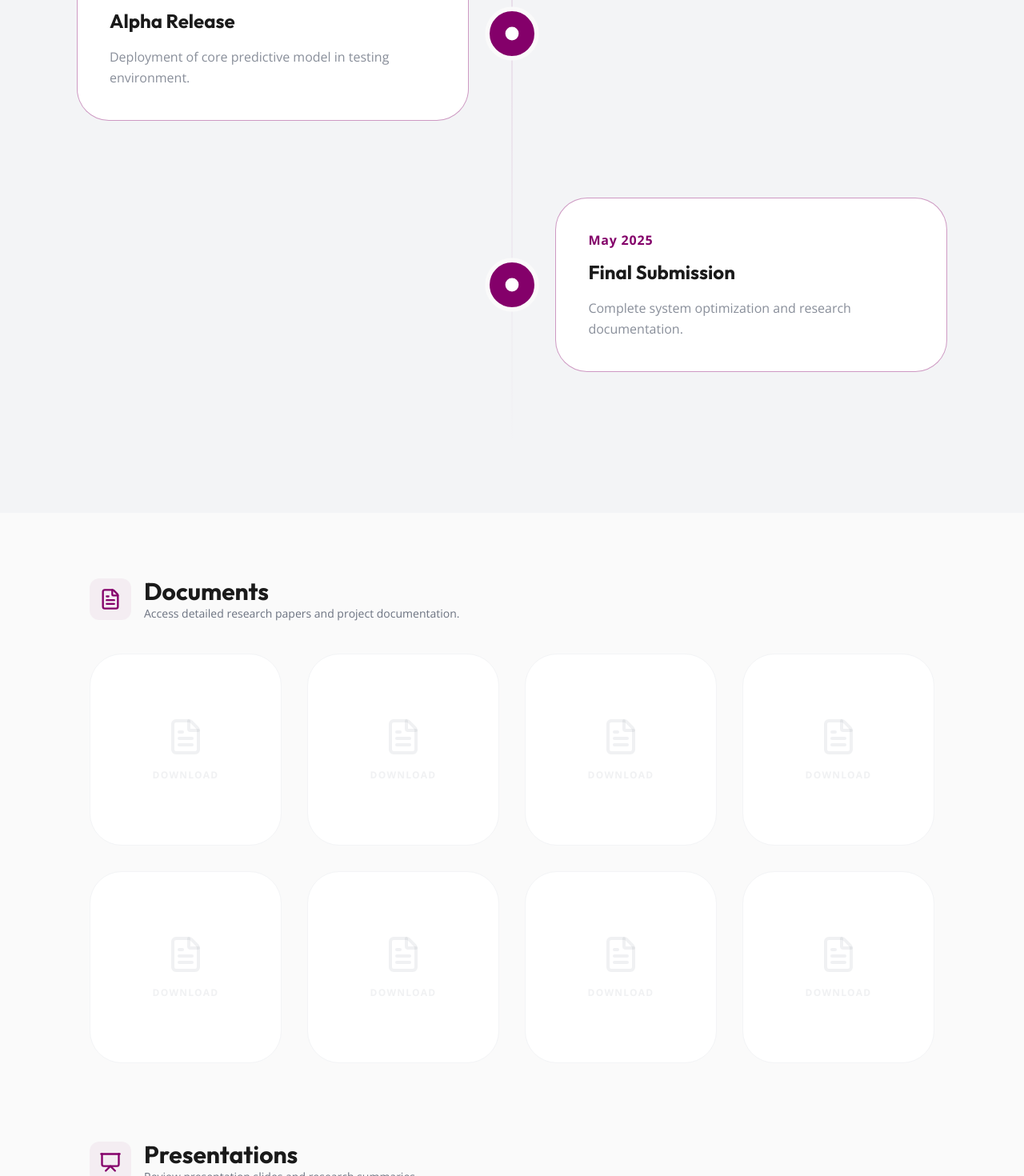
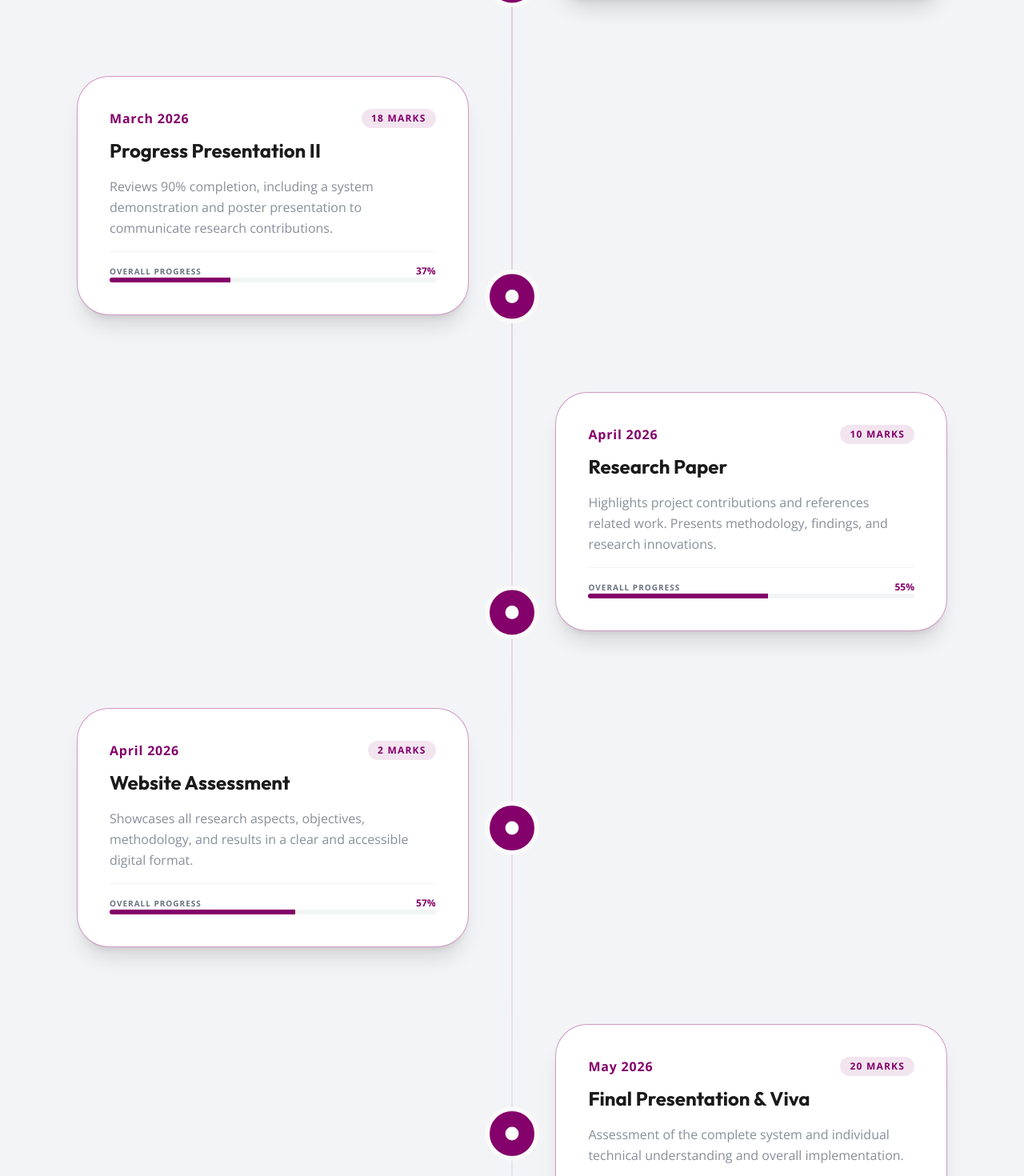
Before and after one commit to AnjanaTinush/Research_website, a React (Vite) app: page / in a window 1280 px wide. Shown: the part 8520-9990 px from the top of the page at 80% size. Built offline with nearby package versions, Linux system fonts and the light colour scheme.

Commit message:
add milsetone sectino

```diff
--- a/src/components/AboutUs.jsx
+++ b/src/components/AboutUs.jsx
@@ -1,56 +1,118 @@
 import React from 'react';
+import { Mail } from 'lucide-react';
+import { motion } from 'framer-motion';
 import supervisorImg from '../assets/aboutus/Suppervisor.jpg';
 import coSupervisorImg from '../assets/aboutus/cosuppervisor.jpg';
 import member1Img from '../assets/aboutus/Member_1.png';
-import member2Img from '../assets/aboutus/Member_2.jpg';
+import member2Img from '../assets/aboutus/Member_2.jpeg';
 import member3Img from '../assets/aboutus/Member_3.JPG';
 import member4Img from '../assets/aboutus/Member_4.png';
 
 const AboutUs = () => {
+  const supervisor = {
+    name: 'Dr. Dasuni Senatilleke',
+    role: 'Supervisor',
+    email: 'dasuni.s@sliit.lk', // Placeholder
+    linkedin: '#',
+    image: supervisorImg
+  };
+
+  const coSupervisor = {
+    name: 'Ms. Archana Rathnayake',
+    role: 'Co-Supervisor',
+    email: 'archana.r@sliit.lk', // Placeholder
+    linkedin: '#',
+    image: coSupervisorImg
+  };
+
   const members = [
-    { name: 'Member 1', image: member1Img },
-    { name: 'Member 2', image: member2Img },
-    { name: 'Member 3', image: member3Img },
-    { name: 'Member 4', image: member4Img },
+    {
+      name: 'Anjana Tinush',
+      email: 'it22919014@my.sliit.lk',
+      linkedin: 'https://www.linkedin.com/in/dileepa-praveen',
+      image: member1Img
+    },
+    {
+      name: 'Member Name 2',
+      email: 'member2@example.com',
+      linkedin: '#',
+      image: member2Img
+    },
+    {
+      name: 'Member Name 3',
+      email: 'member3@example.com',
+      linkedin: '#',
+      image: member3Img
+    },
+    {
+      name: 'Member Name 4',
+      email: 'member4@example.com',
+      linkedin: '#',
+      image: member4Img
+    },
   ];
+
+  const MemberCard = ({ member, isDetailed }) => (
+    <motion.div
+      whileHover={{ y: -10 }}
+      className={`bg-white rounded-[2.5rem] border border-gray-100 overflow-hidden shadow-sm hover:shadow-xl hover:border-primary/20 transition-all group flex flex-col ${isDetailed ? 'aspect-auto' : 'aspect-square md:aspect-[3/4]'}`}
+    >
+      <div className={`relative ${isDetailed ? 'aspect-square' : 'h-full'} overflow-hidden`}>
+        <img
+          src={member.image}
+          alt={member.name}
+          className="w-full h-full object-cover transition-transform duration-500 group-hover:scale-110"
+        />
+        <div className="absolute inset-0 bg-gradient-to-t from-black/80 via-black/20 to-transparent opacity-80" />
+        <div className="absolute bottom-0 left-0 right-0 p-6 text-white">
+          <p className="text-xs font-bold uppercase tracking-[0.2em] text-primary mb-1">{member.role || 'Member'}</p>
+          <h3 className={`${isDetailed ? 'text-2xl' : 'text-xl'} font-bold mb-3`}>{member.name}</h3>
+          <div className="flex gap-4">
+            <a href={`mailto:${member.email}`} className="p-2 bg-white/20 hover:bg-primary rounded-full transition-colors backdrop-blur-sm">
+              <Mail size={18} />
+            </a>
+            <a href={member.linkedin} target="_blank" rel="noopener noreferrer" className="p-2 bg-white/20 hover:bg-primary rounded-full transition-colors backdrop-blur-sm flex items-center justify-center">
+              <svg
+                width="18"
+                height="18"
+                viewBox="0 0 24 24"
+                fill="none"
+                stroke="currentColor"
+                strokeWidth="2"
+                strokeLinecap="round"
+                strokeLinejoin="round"
+              >
+                <path d="M16 8a6 6 0 0 1 6 6v7h-4v-7a2 2 0 0 0-2-2 2 2 0 0 0-2 2v7h-4v-7a6 6 0 0 1 6-6z"></path>
+                <rect x="2" y="9" width="4" height="12"></rect>
+                <circle cx="4" cy="4" r="2"></circle>
+              </svg>
+            </a>
+          </div>
+        </div>
+      </div>
+    </motion.div>
+  );
 
   return (
     <section id="about" className="section-padding bg-backgroundDefault">
       <div className="max-w-7xl mx-auto px-4">
         <h2 className="text-4xl font-bold mb-4 text-textPrimary">About Us</h2>
         <p className="text-textSecondary mb-16 max-w-3xl text-lg leading-relaxed">
-          This section introduces the dedicated team behind the Dnamix Auto scaler project and our mission to refine Kubernetes scalability.
-          Learn more about our background in distributed systems and our passion for performance optimization.
+          The Dnamix Auto scaler project is driven by a team of researchers and engineers dedicated to solving
+          the complexities of Kubernetes scalability and cloud-native security.
         </p>
 
-        <div className="space-y-10">
-          {/* Top row - 2 Large placeholders */}
-          <div className="grid grid-cols-1 md:grid-cols-2 gap-10">
-            <div className="relative aspect-[16/9] bg-white rounded-[3rem] border border-gray-100 flex items-center justify-center text-textSecondary/30 font-bold overflow-hidden group cursor-pointer hover:border-primary/20 transition-all shadow-sm">
-              <img src={supervisorImg} alt="Supervisor" className="w-full h-full object-contain transition-transform duration-500" />
-              <div className="absolute bottom-0 left-0 right-0 bg-gradient-to-t from-black/60 to-transparent p-8">
-                <span className="text-white text-xl">Supervisor</span>
-              </div>
-            </div>
-            <div className="relative aspect-[16/9] bg-white rounded-[3rem] border border-gray-100 flex items-center justify-center text-textSecondary/30 font-bold overflow-hidden group cursor-pointer hover:border-primary/20 transition-all shadow-sm">
-              <img src={coSupervisorImg} alt="Co-Supervisor" className="w-full h-full object-contain transition-transform duration-500" />
-              <div className="absolute bottom-0 left-0 right-0 bg-gradient-to-t from-black/60 to-transparent p-8">
-                <span className="text-white text-xl">Co-Supervisor</span>
-              </div>
-            </div>
+        <div className="space-y-16">
+          {/* Supervisors Row */}
+          <div className="grid grid-cols-1 md:grid-cols-2 gap-10 max-w-5xl mx-auto">
+            <MemberCard member={supervisor} isDetailed={true} />
+            <MemberCard member={coSupervisor} isDetailed={true} />
           </div>
 
-          {/* Bottom row - 4 Small placeholders */}
-          <div className="grid grid-cols-2 lg:grid-cols-4 gap-10">
+          {/* Students Row */}
+          <div className="grid grid-cols-2 lg:grid-cols-4 gap-8">
             {members.map((member, i) => (
-              <div key={i} className="aspect-[3/4] bg-white rounded-[2.5rem] border border-gray-100 flex flex-col items-center justify-end overflow-hidden text-textSecondary/30 font-bold group cursor-pointer hover:border-primary/20 transition-all shadow-sm">
-                <div className="w-full h-full relative">
-                  <img src={member.image} alt={member.name} className="w-full h-full object-cover transition-transform duration-500" />
-                  <div className="absolute bottom-0 left-0 right-0 bg-gradient-to-t from-black/60 to-transparent p-6 text-center">
-                    <span className="text-white text-sm tracking-[0.2em] uppercase">{member.name}</span>
-                  </div>
-                </div>
-              </div>
+              <MemberCard key={i} member={member} isDetailed={false} />
             ))}
           </div>
         </div>
--- a/src/components/Milestones.jsx
+++ b/src/components/Milestones.jsx
@@ -1,7 +1,7 @@
 import React, { useRef } from 'react';
 import { motion, useInView } from 'framer-motion';
 
-const MilestoneCard = ({ isLeft, date, title, description, isCompleted, index }) => {
+const MilestoneCard = ({ isLeft, date, title, description, marks, progress, index }) => {
   const ref = useRef(null);
   const isInView = useInView(ref, { amount: 0.6, once: false });
 
@@ -16,18 +16,42 @@ const MilestoneCard = ({ isLeft, date, title, description, isCompleted, index })
         transition={{ duration: 0.5 }}
         className="w-[45%] flex flex-col items-center"
       >
-        <div className={`p-10 rounded-[2.5rem] w-full border transition-all duration-500 group ${
+        <div className={`p-10 rounded-[2.5rem] w-full border transition-all duration-500 group relative ${
           isInView
-            ? 'bg-white border-primary/40 '
+            ? 'bg-white border-primary/40 shadow-xl'
             : 'bg-white/50 border-gray-100 opacity-50'
         }`}>
-          <p className={`font-bold mb-3 tracking-wider transition-colors ${isInView ? 'text-primary' : 'text-textSecondary'}`}>
-            {date}
-          </p>
+          <div className="flex justify-between items-start mb-3">
+            <p className={`font-bold tracking-wider transition-colors ${isInView ? 'text-primary' : 'text-textSecondary'}`}>
+              {date}
+            </p>
+            {marks && (
+              <span className="bg-primary/10 text-primary px-3 py-1 rounded-full text-xs font-bold uppercase tracking-widest">
+                {marks} Marks
+              </span>
+            )}
+          </div>
           <h4 className={`font-bold text-2xl mb-4 transition-colors ${isInView ? 'text-textPrimary' : 'text-textSecondary'}`}>
             {title}
           </h4>
-          <p className="text-textSecondary leading-relaxed opacity-80">{description}</p>
+          <p className="text-textSecondary leading-relaxed opacity-80 mb-4">{description}</p>
+
+          {progress && (
+            <div className="pt-4 border-t border-gray-100">
+              <div className="flex justify-between items-center mb-1.5Caps">
+                <span className="text-[10px] font-bold uppercase tracking-widest text-textSecondary">Overall Progress</span>
+                <span className="text-xs font-black text-primary">{progress}</span>
+              </div>
+              <div className="w-full bg-gray-100 h-1.5 rounded-full overflow-hidden">
+                <motion.div
+                  initial={{ width: 0 }}
+                  animate={{ width: isInView ? progress : 0 }}
+                  transition={{ duration: 1, delay: 0.2 }}
+                  className="h-full bg-primary"
+                />
+              </div>
+            </div>
+          )}
         </div>
       </motion.div>
 
@@ -57,10 +81,69 @@ const MilestoneCard = ({ isLeft, date, title, description, isCompleted, index })
 
 const Milestones = () => {
   const milestones = [
-    { date: 'Nov 2024', title: 'Progress Report I', description: 'Initial project validation at 50% completion across all metrics.', isCompleted: true },
-    { date: 'Jan 2025', title: 'Progress Report II', description: 'Advanced system validation at 90% implementation stage.', isCompleted: true },
-    { date: 'Mar 2025', title: 'Alpha Release', description: 'Deployment of core predictive model in testing environment.', isCompleted: false },
-    { date: 'May 2025', title: 'Final Submission', description: 'Complete system optimization and research documentation.', isCompleted: false },
+    {
+      date: 'September 2025',
+      title: 'Project Proposal',
+      description: 'The Project Proposal outlines the research idea, objectives, and initial approach. Reviewers identify limitations and refine project direction.',
+      marks: '12',
+      progress: '12%'
+    },
+    {
+      date: 'January 2026',
+      title: 'Progress Presentation I',
+      description: 'Evaluates 50% completion. Focuses on identifying gaps, validating design, and ensuring progress aligns with requirements.',
+      marks: '15',
+      progress: '27%'
+    },
+    {
+      date: 'March 2026',
+      title: 'Progress Presentation II',
+      description: 'Reviews 90% completion, including a system demonstration and poster presentation to communicate research contributions.',
+      marks: '18',
+      progress: '37%'
+    },
+    {
+      date: 'April 2026',
+      title: 'Research Paper',
+      description: 'Highlights project contributions and references related work. Presents methodology, findings, and research innovations.',
+      marks: '10',
+      progress: '55%'
+    },
+    {
+      date: 'April 2026',
+      title: 'Website Assessment',
+      description: 'Showcases all research aspects, objectives, methodology, and results in a clear and accessible digital format.',
+      marks: '2',
+      progress: '57%'
+    },
+    {
+      date: 'May 2026',
+      title: 'Final Presentation & Viva',
+      description: 'Assessment of the complete system and individual technical understanding and overall implementation.',
+      marks: '20',
+      progress: '77%'
+    },
+    {
+      date: 'May 2026',
+      title: 'Final Report',
+      description: 'Comprehensive documentation of the entire project including system design, implementation, and evaluation.',
+      marks: '19',
+      progress: '96%'
+    },
+    {
+      date: 'May 2026',
+      title: 'Checklist Reports',
+      description: 'Used to track project progress at key stages, particularly at 50% and 90% completion.',
+      marks: '2',
+      progress: '98%'
+    },
+    {
+      date: 'May 2026',
+      title: 'Logbook',
+      description: 'Documents project progress throughout the year, including supervisor meetings and group development activities.',
+      marks: '2',
+      progress: '100%'
+    },
   ];
 
   return (
```
Also changed, not shown: src/assets/aboutus/Member_2.jpeg (added), src/assets/aboutus/Member_2.jpg (deleted).
